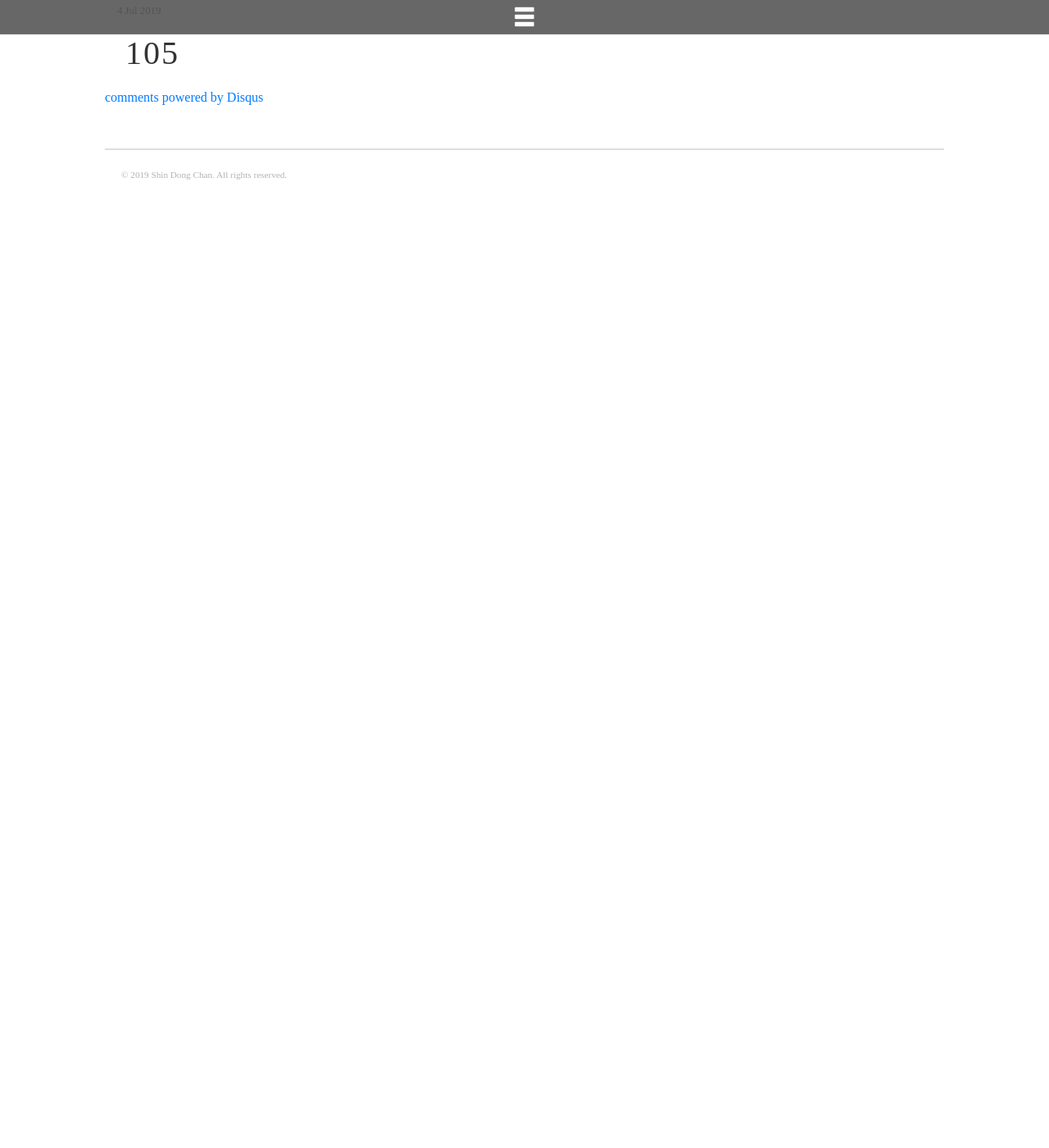
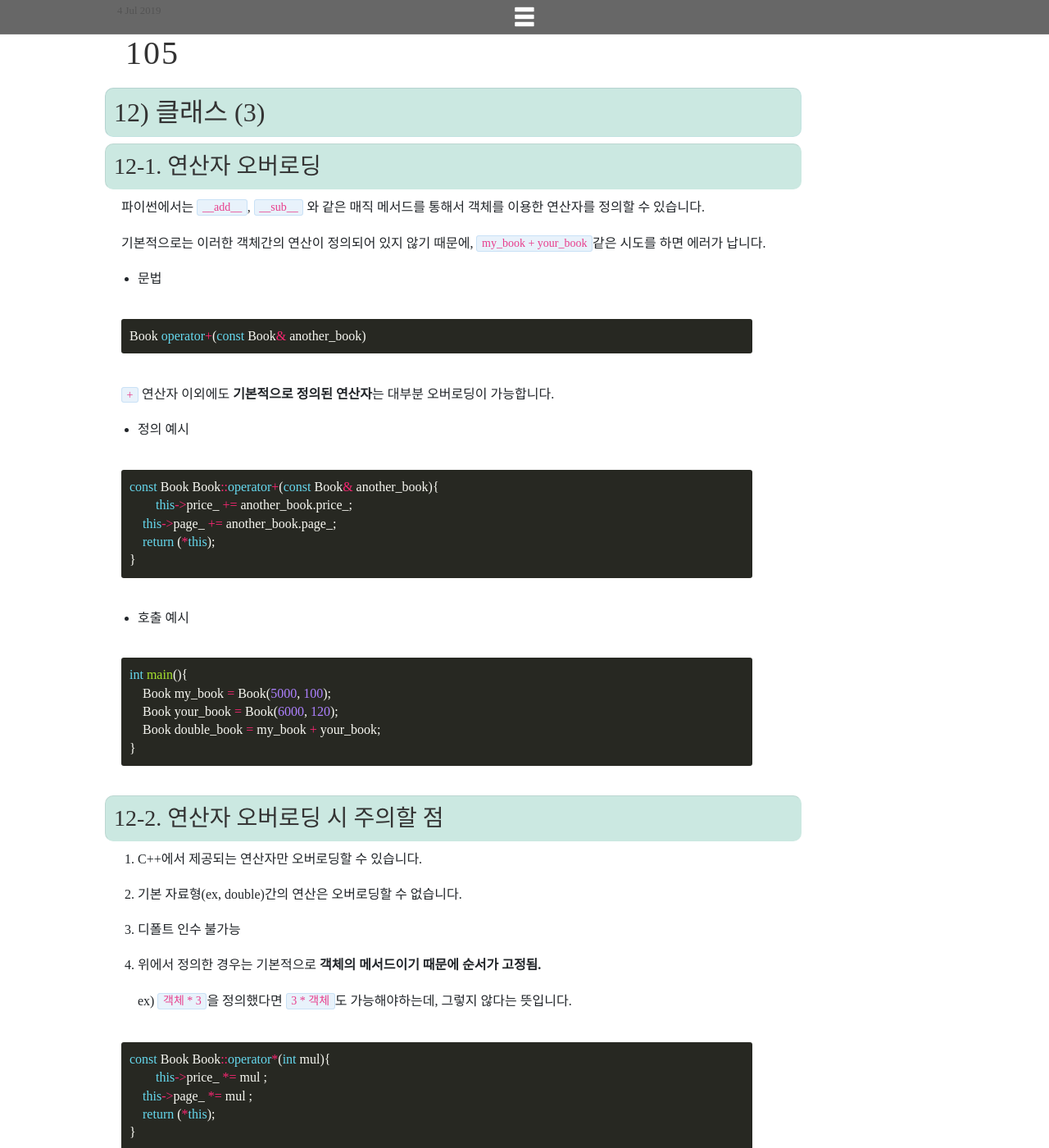
Before and after one commit to DongChanS/DongChanS.github.io, a Jekyll site: the page built from _posts/2019-07-04-105.md, in a window 1280 px wide and 1400 px high, scrolled down 412 px. Shown: the whole window at 82% size. Built offline with Jekyll 4.4.1, drawn with Linux system fonts in a browser that asks for light colours; nearby versions of some CDN libraries; some web fonts are replaced; comment, search, counter and statistics services are not loaded; before the commit the page ends 900 px from its top, so only the background shows below that; some of the changed text lies outside the part shown.

Commit message:
add posts

````diff
--- a/_posts/2019-07-04-105.md
+++ b/_posts/2019-07-04-105.md
@@ -0,0 +1,79 @@
+## 12) 클래스  (3)
+
+### 12-1. 연산자 오버로딩
+
+파이썬에서는 `__add__`, `__sub__` 와 같은 매직 메서드를 통해서 객체를 이용한 연산자를 정의할 수 있습니다.
+
+기본적으로는 이러한 객체간의 연산이 정의되어 있지 않기 때문에, `my_book + your_book`같은 시도를 하면 에러가 납니다.
+
+* 문법
+
+```c++
+Book operator+(const Book& another_book)
+```
+
+`+` 연산자 이외에도 **기본적으로 정의된 연산자**는 대부분 오버로딩이 가능합니다.
+
+* 정의 예시
+
+```c++
+const Book Book::operator+(const Book& another_book){
+	this->price_ += another_book.price_;
+    this->page_ += another_book.page_;
+    return (*this);
+}
+```
+
+* 호출 예시
+
+```c++
+int main(){
+    Book my_book = Book(5000, 100);
+    Book your_book = Book(6000, 120);
+    Book double_book = my_book + your_book;
+}
+```
+
+
+
+### 12-2. 연산자 오버로딩 시 주의할 점
+
+1. C++에서 제공되는 연산자만 오버로딩할 수 있습니다.
+
+2. 기본 자료형(ex, double)간의 연산은 오버로딩할 수 없습니다.
+
+3. 디폴트 인수 불가능
+
+4. 위에서 정의한 경우는 기본적으로 **객체의 메서드이기 때문에 순서가 고정됨.**
+
+   ex) `객체 * 3`을 정의했다면 `3 * 객체`도 가능해야하는데, 그렇지 않다는 뜻입니다.
+
+```c++
+const Book Book::operator*(int mul){
+	this->price_ *= mul ;
+    this->page_ *= mul ;
+    return (*this);
+}
+
+int main(){
+    Book my_book = Book(5000, 100);
+    Book many_book = 10 * my_book; // 에러!
+}
+```
+
+출력결과
+
+```
+prog.cc: In function 'int main()':
+prog.cc:33:8: error: no match for 'operator*' (operand types are 'int' and 'Book')
+   33 |     10 * my_book;
+      |     ~~ ^ ~~~~~~~
+      |     |    |
+      |     int  Book
+```
+
+이런 문제를 해결하기 위해서 C++에서는 프렌드라는 개념이 있습니다.
+
+
+
+### 12-3. 프렌드 (friends)
````
Also changed, not shown: _posts/2019-07-04-104.md (+22 -2 lines).
